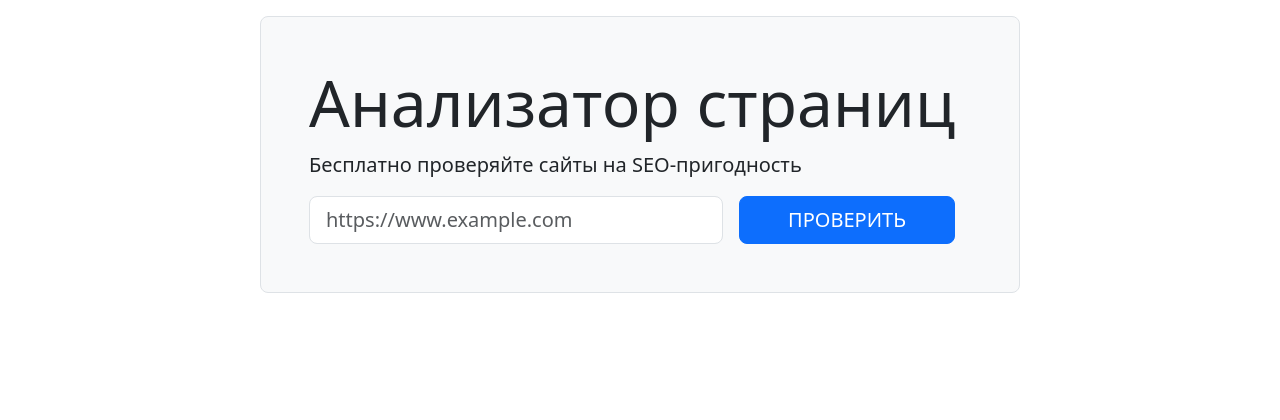
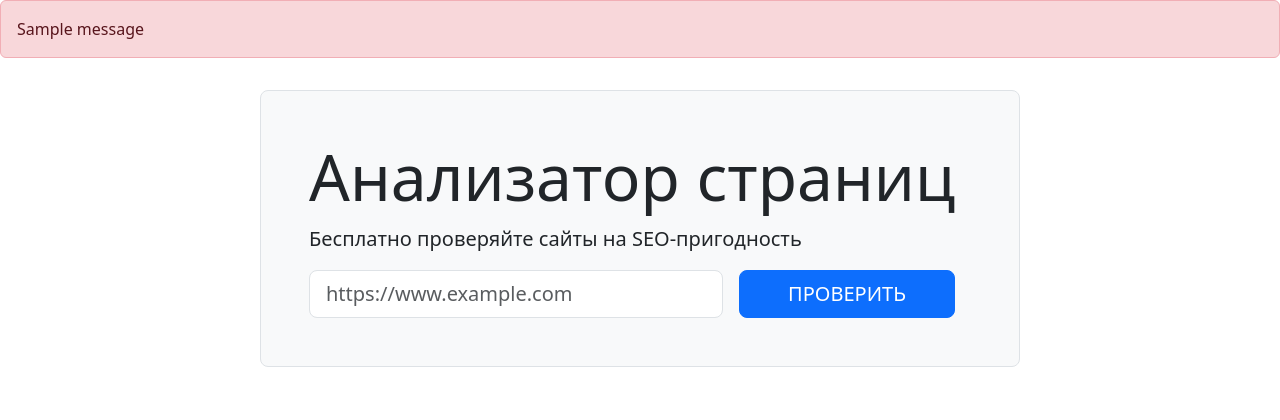
Before and after one commit to Marvv1ne/python-project-83, a Flask app: page / in a window 1280 px wide. Shown: the part 56-476 px from the top of the page. Run offline with Flask 3, Linux system fonts and the light colour scheme; one stand-in notice (Sample message) is shown; some libraries are stand-ins or nearby versions.

Commit message:
add flash message for incorrect url on page 'index.html'

```diff
--- a/page_analyzer/app.py
+++ b/page_analyzer/app.py
@@ -3,7 +3,7 @@ import psycopg2
 from psycopg2.extras import RealDictCursor
 import validators
 import datetime
-from flask import Flask, render_template, request, flash, redirect, url_for
+from flask import Flask, render_template, request, flash, redirect, url_for, get_flashed_messages
 from dotenv import load_dotenv
 from urllib.parse import urlparse
 from .db import UrlsTable
@@ -25,12 +25,14 @@ def index():
 def post_new():
     url = request.form.get('url')
     if not validators.url(url):
-        flash('Wrong url!')
+        flash('Некорректный URL')
+
         return render_template('index.html')
     normalized_url = f'{urlparse(url).scheme}://{urlparse(url).netloc}'
     date = datetime.date.today()
     req = UrlsTable(conn)
     id = req.insert(name=normalized_url, created_at=date)
+    flash('Great', 'success')
     return redirect(url_for('get_new', id=id))
 
 @app.route('/urls/<id>')
--- a/page_analyzer/templates/index.html
+++ b/page_analyzer/templates/index.html
@@ -20,10 +20,11 @@
                 </ul>
             </div>
         </nav>
-
     </header>
 
-
+    {% for message in get_flashed_messages() %}
+        <div class="alert alert-danger" role="alert">{{ message }}</div>
+    {% endfor %}
 
     <main class="flex-grow-1">
         <div class="container-lg mt-3">
```
